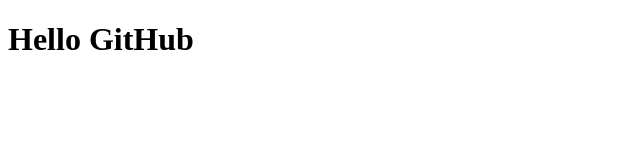
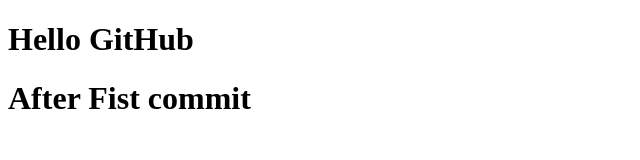
Before and after one commit to Mo-Mansour-F/Test-git-from-git-hub, a plain HTML site: page index.html in a window 1280 px wide. Shown: the whole page, without its empty margins (0-640 px from the left). Drawn offline with Linux system fonts and the light colour scheme.

Commit message:
second commit

```diff
--- a/index.html
+++ b/index.html
@@ -8,5 +8,6 @@
 </head>
 <body>
     <h1>Hello GitHub</h1>
+    <h1>After Fist commit</h1>
 </body>
 </html>
```
